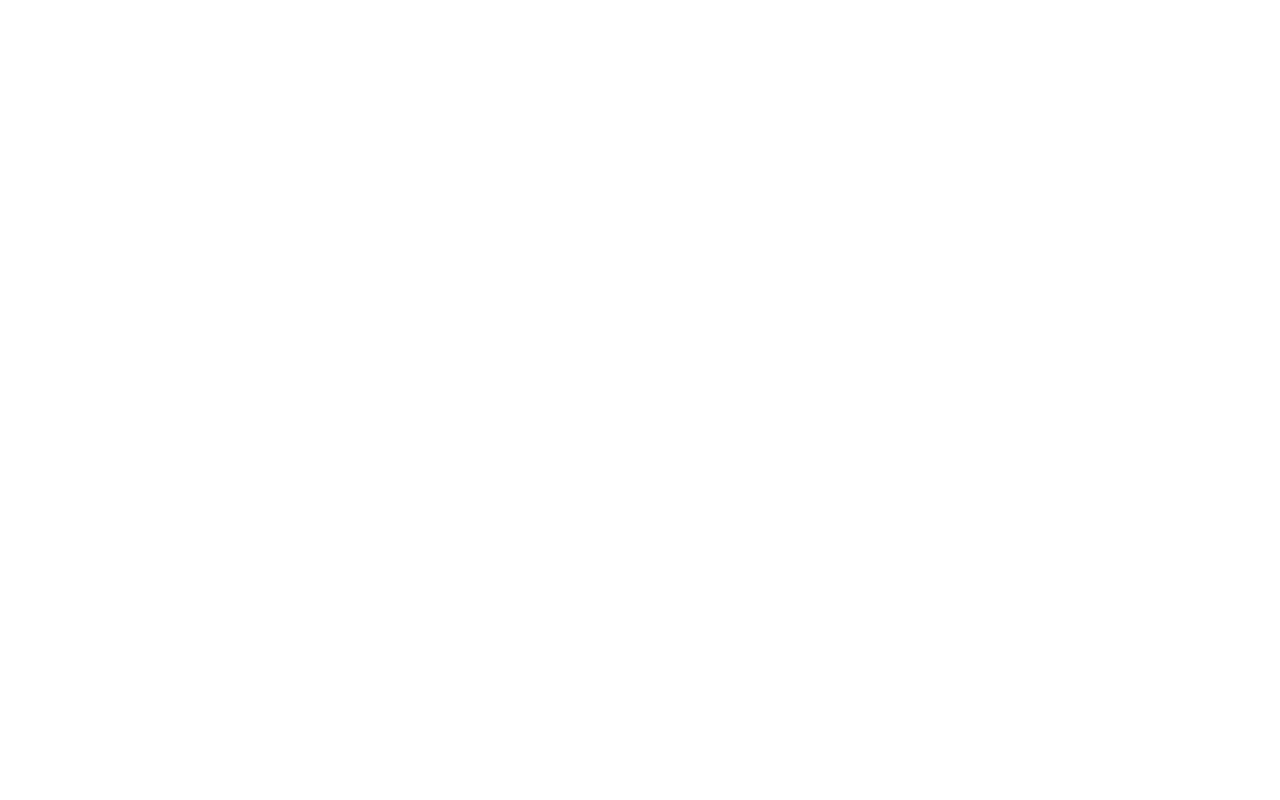
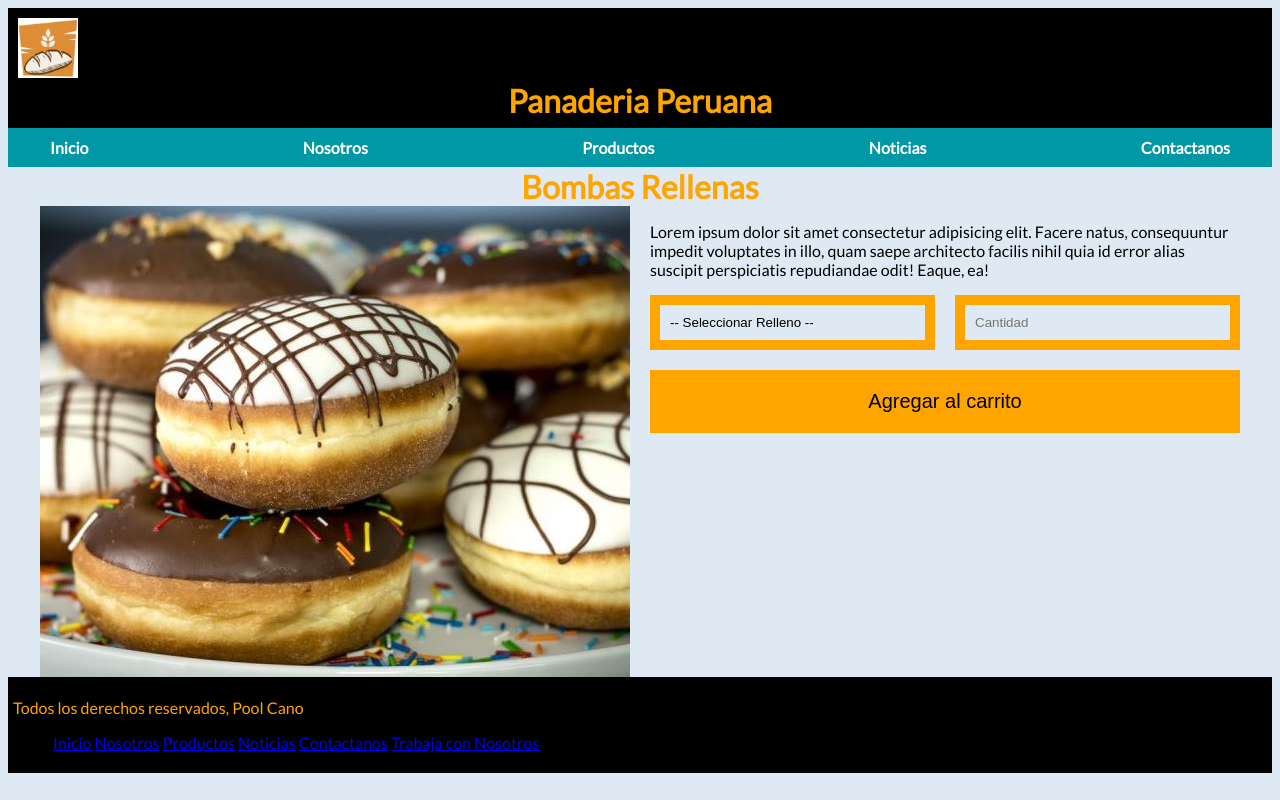
Before and after one commit to PoolCano/panaderia-CanoMantillaPool, a plain HTML site: page views/detalleProducto.html in a window 1280 px wide. Drawn offline with nearby package versions, Linux system fonts and the light colour scheme.

Commit message:
animaciones

```diff
--- a/css/styles.css
+++ b/css/styles.css
@@ -196,6 +196,11 @@ color: white;
     width: 100%;
 }
 
+.productoInformacion{
+
+
+}
+
 
 .productoNombre{
     font-size: 25px;
@@ -212,16 +217,42 @@ color: white;
     text-align: center;
 }
 
-/*Continuara...*/
+/*Pagina Detalle Producto...*/
 
-.transicion{
-    transition: width 2s, height 1s;
+@media (min-width:768px ) {
+    .pastel{
+        display: grid;
+        grid-template-columns: repeat(2, 1fr);
+        column-gap: 20px;
+    }
+
 }
 
-.transicion:hover {
-    width: 500px;
+.pastelFormulario{
+    display: grid;
+    grid-template-columns: repeat(2, 1fr) ;
+    gap: 20px;
 }
 
-.mover{
-    transform: translateY(-500px);
+
+.pastelFormularioCampo{
+    border-color: orange;
+    border-width: 10px;
+    border-style: solid;
+    background-color: transparent;
+    padding: 10px;
+    appearance: none;
 }
+
+.pastelFormularioSubmit{
+    background-color: orange;
+    border: none;
+    font-size: 20px;
+    padding: 20px;
+    transition: background-color .3s ease; /*animacion*/
+    grid-column: 1 / 3;
+}
+.pastelFormularioSubmit:hover{
+    cursor: pointer;
+    background-color: orangered;
+}
--- a/views/detalleProducto.html
+++ b/views/detalleProducto.html
@@ -1,12 +1,67 @@
 <!DOCTYPE html>
 <html lang="en">
 <head>
+    <link rel="shortcut icon" href="/favicon.ico" type="image/x-icon">
+    <link rel="icon" href="/favicon.ico" type="image/x-icon">
     <meta charset="UTF-8">
     <meta http-equiv="X-UA-Compatible" content="IE=edge">
     <meta name="viewport" content="width=device-width, initial-scale=1.0">
-    <title>Document</title>
+    <title>Detalle Producto</title>
+    <link rel="stylesheet" href="/css/styles.css">
+    <link
+    rel="stylesheet"
+    href="https://cdnjs.cloudflare.com/ajax/libs/animate.css/4.1.1/animate.min.css"
+  />
 </head>
 <body>
+    <header class="animate__animated animate__backInDown">
+        <img src="/img/logo.JPG" alt="logo" width="60">
+        <h1 class="centrar">Panaderia Peruana</h1>
+</header>
+       <div class="nav-bg">
+        <nav class="principal-nav contenedor">
+            <a href="/index.html" class="padding">Inicio</a>
+            <a href="nosotros.html" class="padding">Nosotros</a>
+            <a href="productos.html" class="padding">Productos</a>
+            <a href="noticias.html" class="padding">Noticias</a>
+            <a href="contactanos.html" class="padding">Contactanos</a>
+        </nav>
+        </div>
 
+        <main class="contenedor">
+            <h1>Bombas Rellenas</h1>
+            <div class="pastel">
+                <img class="pastelImagen" src="/img/BombasRellenas.JPG" alt="Imagen Producto">
+                <div class="pastelContenido">
+                    <p>Lorem ipsum dolor sit amet consectetur adipisicing elit. Facere natus, consequuntur impedit voluptates in illo,
+                         quam saepe architecto facilis nihil quia id error alias suscipit perspiciatis repudiandae odit! Eaque, ea!</p>
+
+                         <form class="pastelFormulario">
+                             <select class="pastelFormularioCampo">
+                                <option disabled selected>-- Seleccionar Relleno --</option>
+                                 <option >Manjar Blanco</option>
+                                 <option >Crema Pastelera</option>
+                             </select>
+                             <input class="pastelFormularioCampo" type="number" placeholder="Cantidad" min="1">
+                             <input class="pastelFormularioSubmit" type="submit" value="Agregar al carrito">
+                         </form>
+                </div>
+            </div>
+
+
+        </main>
+
+        <footer class="margen">
+        <p class="normal">Todos los derechos reservados, Pool Cano</p>
+        <ul>
+            <li class="display"><nav><a href="/index.html">Inicio</a></nav></li>
+            <li class="display"><nav><a href="nosotros.html">Nosotros</a></nav></li>
+            <li class="display"><nav><a href="productos.html">Productos</a></nav></li>
+            <li class="display"><nav><a href="noticias.html">Noticias</a></nav></li>
+            <li class="display"><nav><a href="contactanos.html">Contactanos</a></nav></li>
+            <li class="display"><nav><a href="trabajaConNosotros.html">Trabaja con Nosotros</a></nav></li>
+
+        </ul>
+    </footer>
 </body>
 </html>
```
Also changed, not shown: index.html (+10 -10 lines), views/contactanos.html (+5 -1 lines), views/nosotros.html (+5 -1 lines), views/noticias.html (+5 -1 lines), views/productos.html (+11 -7 lines), views/trabajaConNosotros.html (+5 -1 lines).
